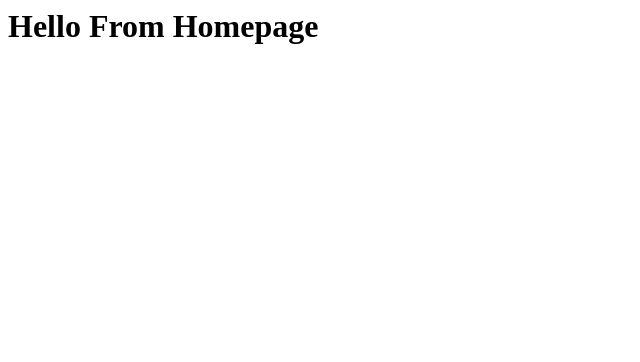
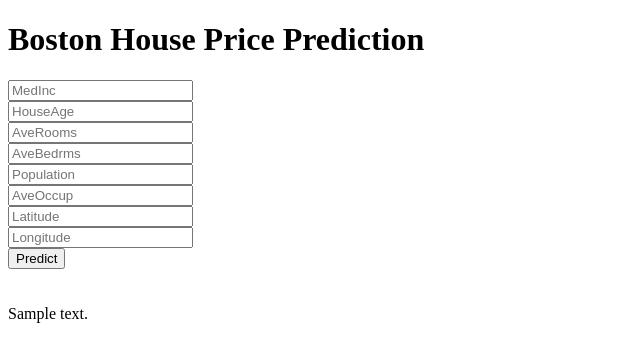
Before and after one commit to Tegarsw17/california-house-pricing, a Flask app: template templates/home.html in a window 1280 px wide. Shown: the top 362 px of the page, without its empty margins (0-640 px from the left). Run offline with Flask 3, Linux system fonts and the light colour scheme; the template is opened without the code that fills it: most values are stand-ins (such as "Sample title", 1, 10 or a date in 2020); parts of the project's set-up code (start-up, migrations or seed data) failed here and were passed over.

Commit message:
front-end update

```diff
--- a/app.py
+++ b/app.py
@@ -25,5 +25,14 @@ def predict_api():
     return jsonify(output[0])
 
 
+@app.route('/predict', methods=['POST'])
+def predict():
+    data = [float(x) for x in request.form.values()]
+    final_input = scalar.transform(np.array(data).reshape(1, -1))
+    print(final_input)
+    output = regmodel.predict(final_input)[0]
+    return render_template("home.html", prediction_text="The House price prediction is {}".format(output))
+
+
 if __name__ == "__main__":
     app.run(debug=True)
--- a/templates/home.html
+++ b/templates/home.html
@@ -1 +1,44 @@
-<h1>Hello From Homepage</h1>
+<!DOCTYPE html>
+<html>
+
+<head>
+    <meta charset="UTF-8">
+    <title>ML API</title>
+    <link href='https://fonts.googleapis.com/css?family=Pacifico' rel='stylesheet' type='text/css'>
+    <link href='https://fonts.googleapis.com/css?family=Arimo' rel='stylesheet' type='text/css'>
+    <link href='https://fonts.googleapis.com/css?family=Hind:300' rel='stylesheet' type='text/css'>
+    <link href='https://fonts.googleapis.com/css?family=Open+Sans+Condensed:300' rel='stylesheet' type='text/css'>
+
+
+</head>
+
+<body>
+    <div class="login">
+        <h1>Boston House Price Prediction</h1>
+
+        <!-- Main Input For Receiving Query to our ML -->
+        <form action="{{ url_for('predict')}}" method="post">
+            <input type="text" name="MedInc" placeholder="MedInc" required="required" /><br>
+            <input type="text" name="HouseAge" placeholder="HouseAge" required="required" /><br>
+            <input type="text" name="AveRooms" placeholder="AveRooms" required="required" /><br>
+            <input type="text" name="AveBedrms" placeholder="AveBedrms" required="required" /><br>
+            <input type="text" name="Population" placeholder="Population" required="required" /><br>
+            <input type="text" name="AveOccup" placeholder="AveOccup" required="required" /><br>
+            <input type="text" name="Latitude" placeholder="Latitude" required="required" /><br>
+            <input type="text" name="Longitude" placeholder="Longitude" required="required" /><br>
+
+
+
+            <button type="submit" class="btn btn-primary btn-block btn-large">Predict</button>
+        </form>
+
+        <br>
+        <br>
+
+
+    </div>
+    {{prediction_text}}
+
+</body>
+
+</html>
```
